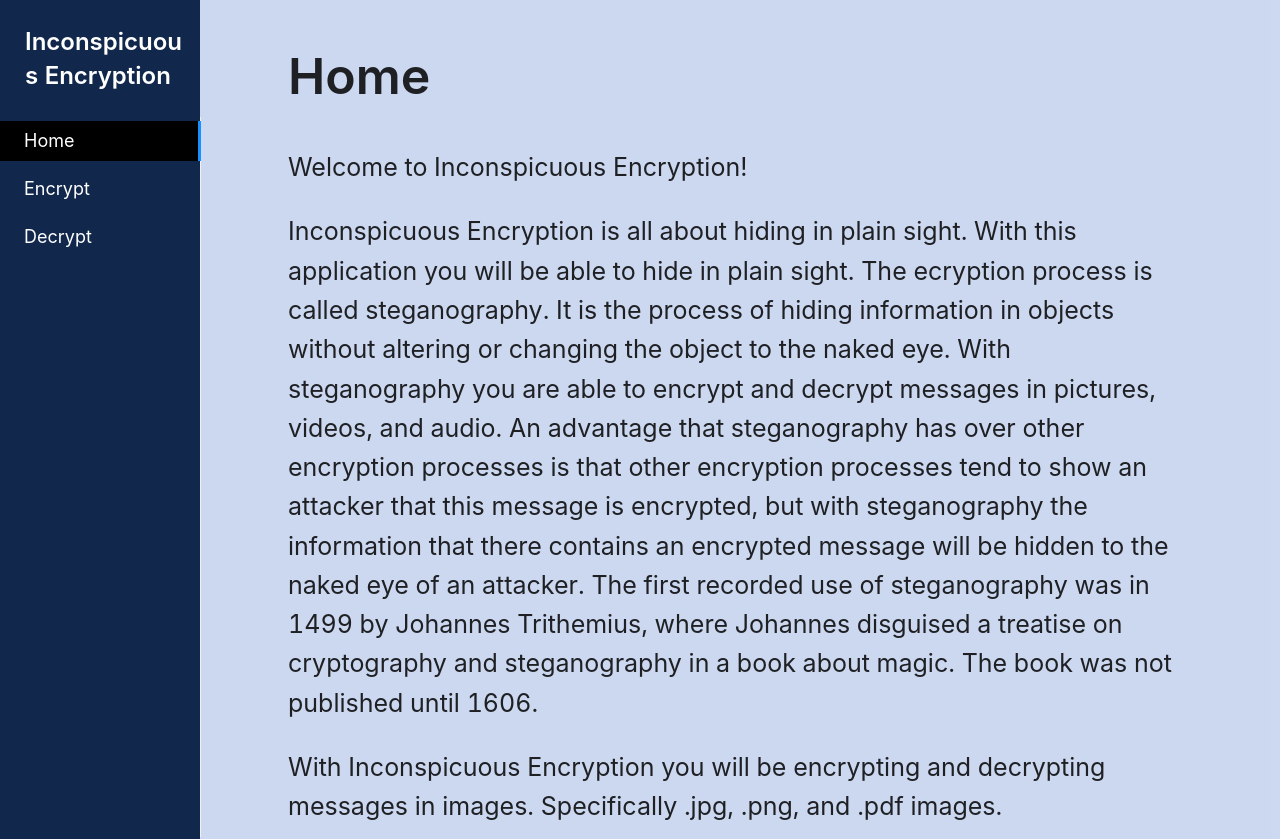
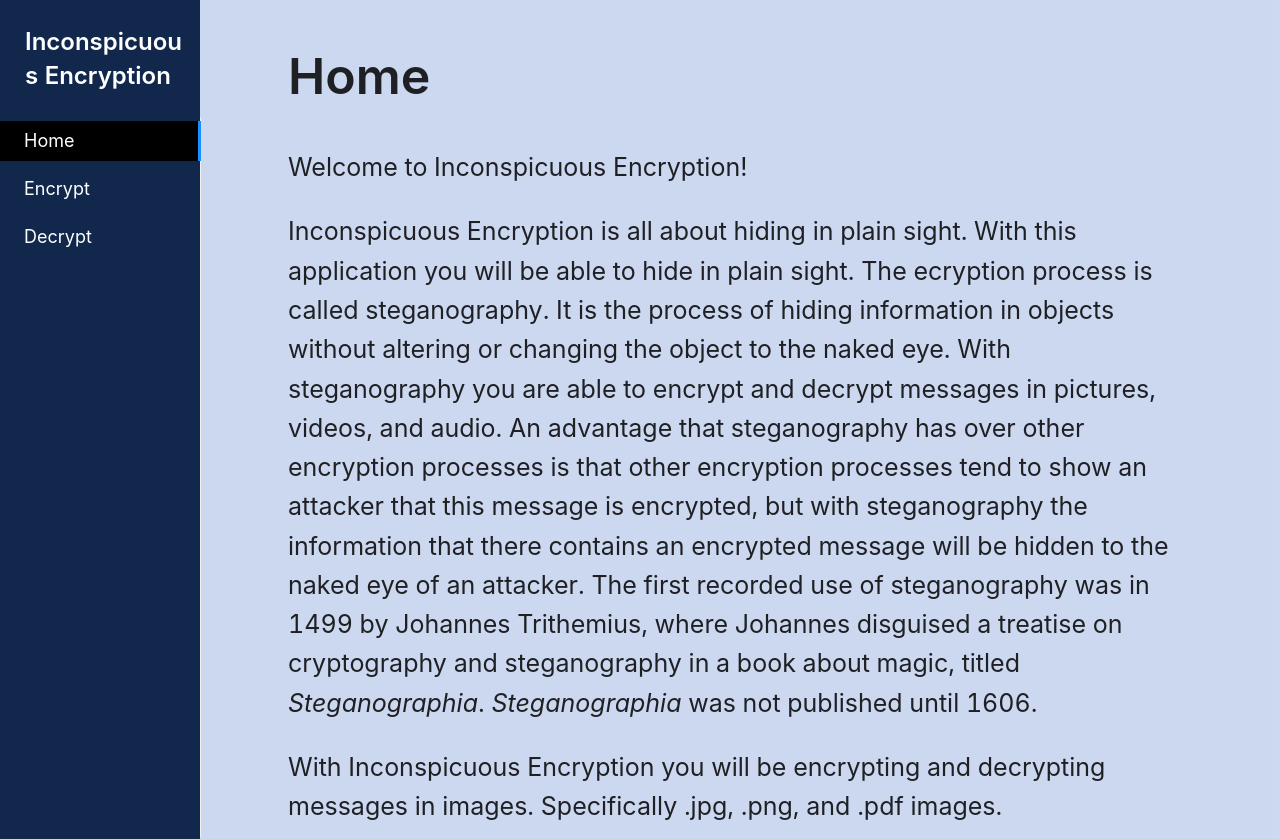
Before and after one commit to WyrickM/inconspicuous-encryption, a React (Create React App) app: page /home in a window 1280 px wide. Shown: the top 839 px of the page. Built offline with nearby package versions, Linux system fonts and the light colour scheme.

Commit message:
added title of book

```diff
--- a/src/Home.tsx
+++ b/src/Home.tsx
@@ -24,8 +24,8 @@ const Home:React.FC = () => {
                         other encryption processes tend to show an attacker that this message is encrypted, but with steganography
                         the information that there contains an encrypted message will be hidden to the naked eye of an attacker.
                         The first recorded use of steganography was in 1499 by Johannes Trithemius, where Johannes
-                        disguised a treatise on cryptography and steganography in a book about magic. The book was not published until
-                        1606.
+                        disguised a treatise on cryptography and steganography in a book about magic, titled
+                        <em> Steganographia</em>. <em>Steganographia</em> was not published until 1606.
                     </p>
                     <p>
                         With Inconspicuous Encryption you will be encrypting and decrypting messages in images. Specifically
```
